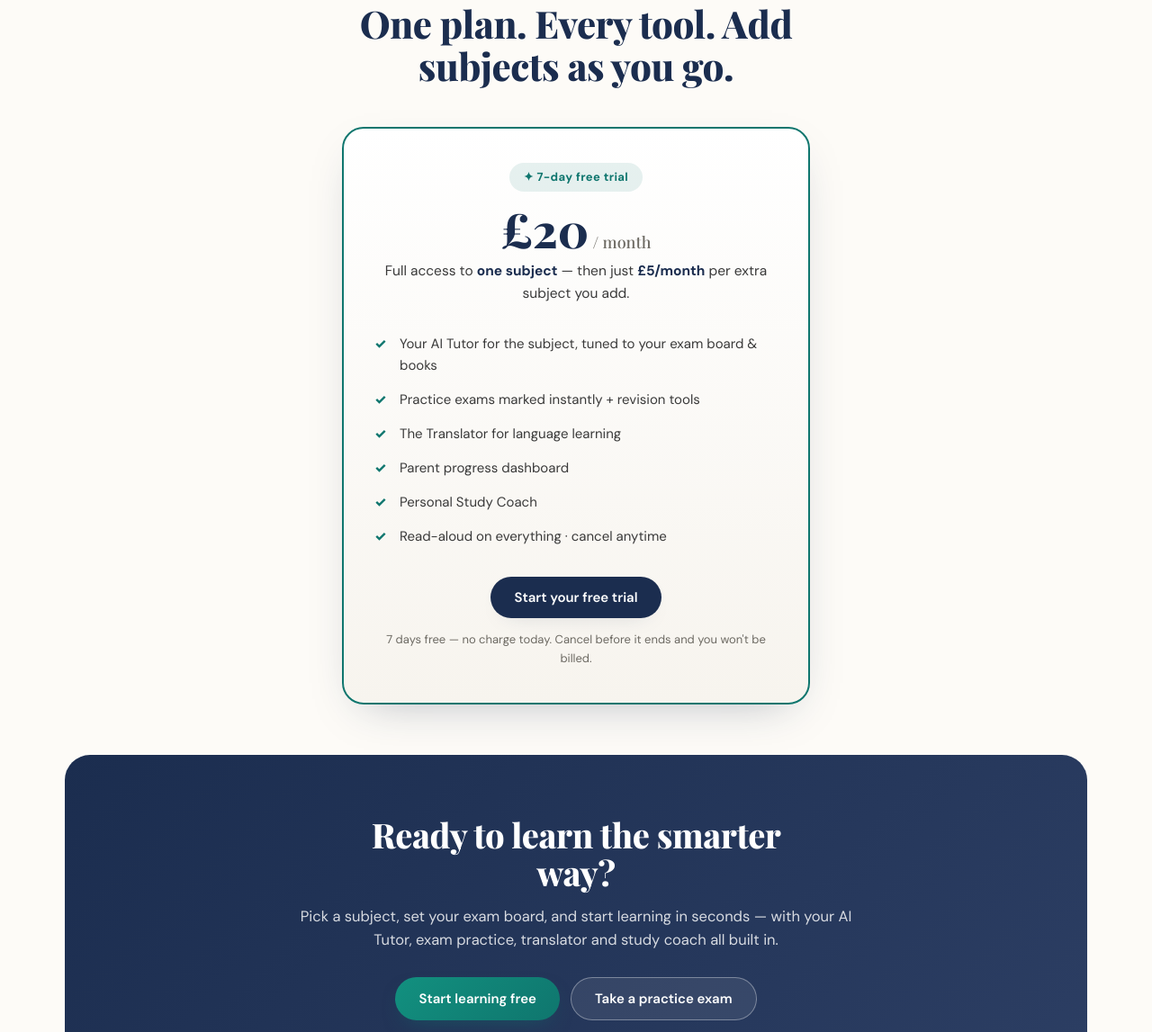
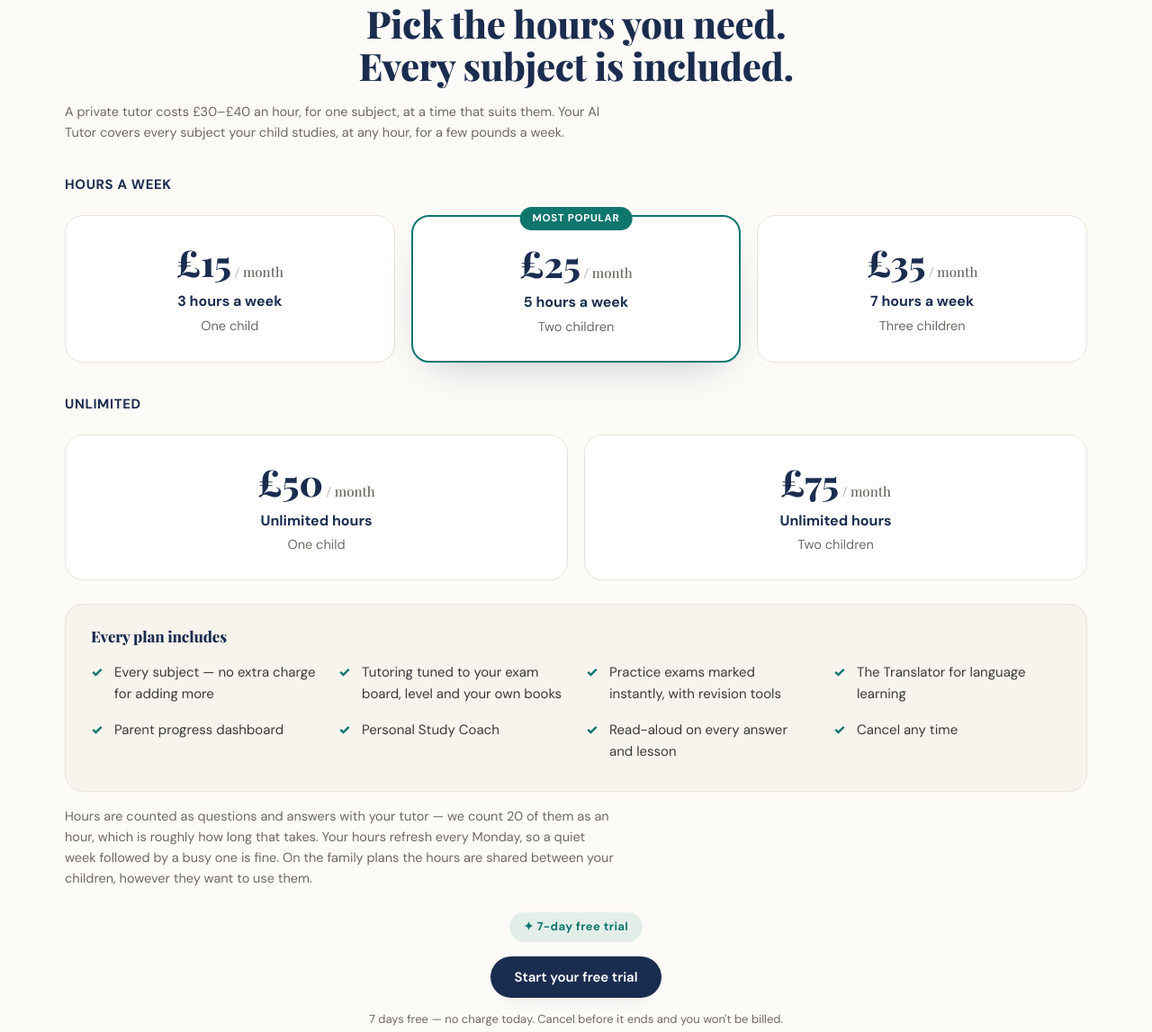
Before and after one commit to anirudhatalmale6-alt/wavesai-tutor, a plain HTML site: page index.html in a window 1280 px wide. Shown: the part 4477-5624 px from the top of the page at 90% size. Drawn offline with nearby package versions, Linux system fonts and the light colour scheme; a web font is replaced by a local one.

Commit message:
Pricing: sell by hours a week and by child, not by subject
Five tiers, matching the price list the client confirmed: 3/5/7 hours a
week for one/two/three children at £15/£25/£35, and unlimited for one or
two children at £50/£75. Every subject is now included in all of them,
so the old "£5 a month per extra subject" line is gone.

Hours are honest about what they mean — 20 questions and answers count as
an hour, they refresh on Monday, and on a family plan the children share
them. Saying so on the page is better than letting a parent discover the
arithmetic when their child is cut off mid-revision.

```diff
--- a/index.html
+++ b/index.html
@@ -188,7 +188,7 @@ section.block{padding:64px 0}
 .step p{color:var(--muted);font-size:15px}
 .pricing{max-width:520px;margin:44px auto 0}
 .price-card{background:linear-gradient(180deg,#fff,var(--panel));border:2px solid var(--gold);border-radius:24px;padding:38px 34px;text-align:center;box-shadow:var(--shadow)}
-.price-card .trial{display:inline-block;background:var(--gold-glow);color:var(--gold);font-weight:700;font-size:13px;padding:6px 16px;border-radius:999px;letter-spacing:.03em}
+.price-card .trial,.trial{display:inline-block;background:var(--gold-glow);color:var(--gold);font-weight:700;font-size:13px;padding:6px 16px;border-radius:999px;letter-spacing:.03em}
 .price-card .amt{font-family:var(--serif);font-size:52px;color:var(--navy);font-weight:800;margin:16px 0 2px;line-height:1}
 .price-card .amt span{font-size:18px;color:var(--muted);font-weight:400}
 .price-card .per-sub{color:var(--ink);font-size:15.5px;margin-top:8px}
@@ -197,6 +197,23 @@ section.block{padding:64px 0}
 .price-card li{padding:7px 0 7px 28px;position:relative;color:var(--ink);font-size:15px}
 .price-card li::before{content:"✓";position:absolute;left:0;color:var(--gold);font-weight:800}
 .price-card .btn{margin-top:26px}
+/* Plan grid: the paid tiers, sold by hours a week and by how many children. */
+.plan-grid{display:grid;grid-template-columns:repeat(auto-fit,minmax(240px,1fr));gap:18px;margin-top:22px}
+.plan{background:#fff;border:1.5px solid var(--line);border-radius:20px;padding:26px 24px;text-align:center;position:relative;transition:transform .18s ease,box-shadow .18s ease,border-color .18s ease}
+.plan:hover{transform:translateY(-3px);box-shadow:var(--shadow);border-color:var(--gold)}
+.plan.best{border-color:var(--gold);border-width:2px;box-shadow:var(--shadow)}
+.plan .tag{position:absolute;top:-11px;left:50%;transform:translateX(-50%);background:var(--gold);color:#fff;font-size:11.5px;font-weight:800;letter-spacing:.06em;text-transform:uppercase;padding:4px 14px;border-radius:999px;white-space:nowrap}
+.plan .p{font-family:var(--serif);font-size:40px;font-weight:800;color:var(--navy);line-height:1;margin:6px 0 2px}
+.plan .p span{font-size:15px;color:var(--muted);font-weight:400}
+.plan .hrs{font-weight:700;color:var(--navy);font-size:16px;margin-top:10px}
+.plan .who{color:var(--muted);font-size:14.5px;margin-top:3px}
+.plan-group-title{font-weight:800;color:var(--navy);font-size:15px;letter-spacing:.04em;text-transform:uppercase;margin:34px 0 0}
+.plan-note{color:var(--muted);font-size:14.5px;margin-top:16px;max-width:62ch}
+.plan-inc{background:var(--panel);border:1px solid var(--line);border-radius:20px;padding:26px 28px;margin-top:26px}
+.plan-inc h4{margin:0 0 12px;font-size:17px;color:var(--navy)}
+.plan-inc ul{list-style:none;margin:0;padding:0;display:grid;grid-template-columns:repeat(auto-fit,minmax(250px,1fr));gap:4px 22px}
+.plan-inc li{padding:6px 0 6px 26px;position:relative;font-size:15px;color:var(--ink)}
+.plan-inc li::before{content:"✓";position:absolute;left:0;color:var(--gold);font-weight:800}
 @media(max-width:760px){.steps{grid-template-columns:1fr}}
 
 /* Sub-hero for inner views */
@@ -686,23 +703,66 @@ footer .bottom{border-top:1px solid rgba(255,255,255,.14);margin-top:36px;paddin
 
       <div style="margin-top:56px">
         <p class="eyebrow">Simple pricing</p>
-        <h2>One plan. Every tool. Add subjects as you go.</h2>
-        <div class="pricing">
-          <div class="price-card">
-            <span class="trial">✦ 7-day free trial</span>
-            <div class="amt">£20<span> / month</span></div>
-            <div class="per-sub">Full access to <b>one subject</b> — then just <b>£5/month</b> per extra subject you add.</div>
-            <ul>
-              <li>Your AI Tutor for the subject, tuned to your exam board &amp; books</li>
-              <li>Practice exams marked instantly + revision tools</li>
-              <li>The Translator for language learning</li>
-              <li>Parent progress dashboard</li>
-              <li>Personal Study Coach</li>
-              <li>Read-aloud on everything · cancel anytime</li>
-            </ul>
-            <div><button class="btn btn-navy" onclick="go('students')">Start your free trial</button></div>
-            <p style="color:var(--muted);font-size:13px;margin-top:14px">7 days free — no charge today. Cancel before it ends and you won't be billed.</p>
+        <h2>Pick the hours you need. Every subject is included.</h2>
+        <p class="plan-note">A private tutor costs £30&ndash;£40 an hour, for one subject, at a time that suits them.
+        Your AI Tutor covers every subject your child studies, at any hour, for a few pounds a week.</p>
+
+        <p class="plan-group-title">Hours a week</p>
+        <div class="plan-grid">
+          <div class="plan">
+            <div class="p">£15<span> / month</span></div>
+            <div class="hrs">3 hours a week</div>
+            <div class="who">One child</div>
           </div>
+          <div class="plan best">
+            <span class="tag">Most popular</span>
+            <div class="p">£25<span> / month</span></div>
+            <div class="hrs">5 hours a week</div>
+            <div class="who">Two children</div>
+          </div>
+          <div class="plan">
+            <div class="p">£35<span> / month</span></div>
+            <div class="hrs">7 hours a week</div>
+            <div class="who">Three children</div>
+          </div>
+        </div>
+
+        <p class="plan-group-title">Unlimited</p>
+        <div class="plan-grid">
+          <div class="plan">
+            <div class="p">£50<span> / month</span></div>
+            <div class="hrs">Unlimited hours</div>
+            <div class="who">One child</div>
+          </div>
+          <div class="plan">
+            <div class="p">£75<span> / month</span></div>
+            <div class="hrs">Unlimited hours</div>
+            <div class="who">Two children</div>
+          </div>
+        </div>
+
+        <div class="plan-inc">
+          <h4>Every plan includes</h4>
+          <ul>
+            <li>Every subject &mdash; no extra charge for adding more</li>
+            <li>Tutoring tuned to your exam board, level and your own books</li>
+            <li>Practice exams marked instantly, with revision tools</li>
+            <li>The Translator for language learning</li>
+            <li>Parent progress dashboard</li>
+            <li>Personal Study Coach</li>
+            <li>Read-aloud on every answer and lesson</li>
+            <li>Cancel any time</li>
+          </ul>
+        </div>
+
+        <p class="plan-note">Hours are counted as questions and answers with your tutor &mdash; we count 20 of them as an hour, which is
+        roughly how long that takes. Your hours refresh every Monday, so a quiet week followed by a busy one is fine. On the family plans
+        the hours are shared between your children, however they want to use them.</p>
+
+        <div style="text-align:center;margin-top:26px">
+          <span class="trial">✦ 7-day free trial</span>
+          <div style="margin-top:16px"><button class="btn btn-navy" onclick="go('students')">Start your free trial</button></div>
+          <p style="color:var(--muted);font-size:13px;margin-top:14px">7 days free &mdash; no charge today. Cancel before it ends and you won't be billed.</p>
         </div>
       </div>
 
```
